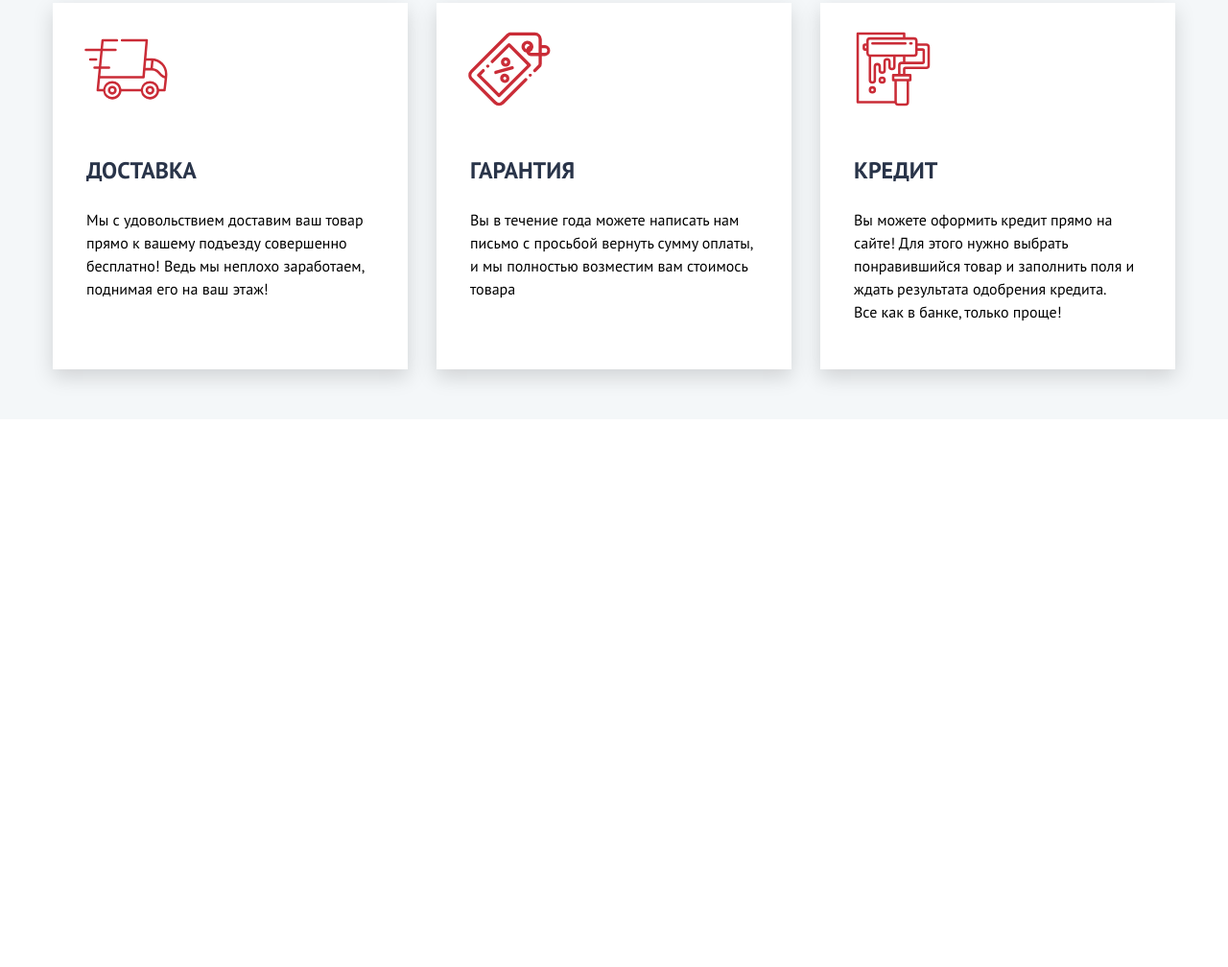
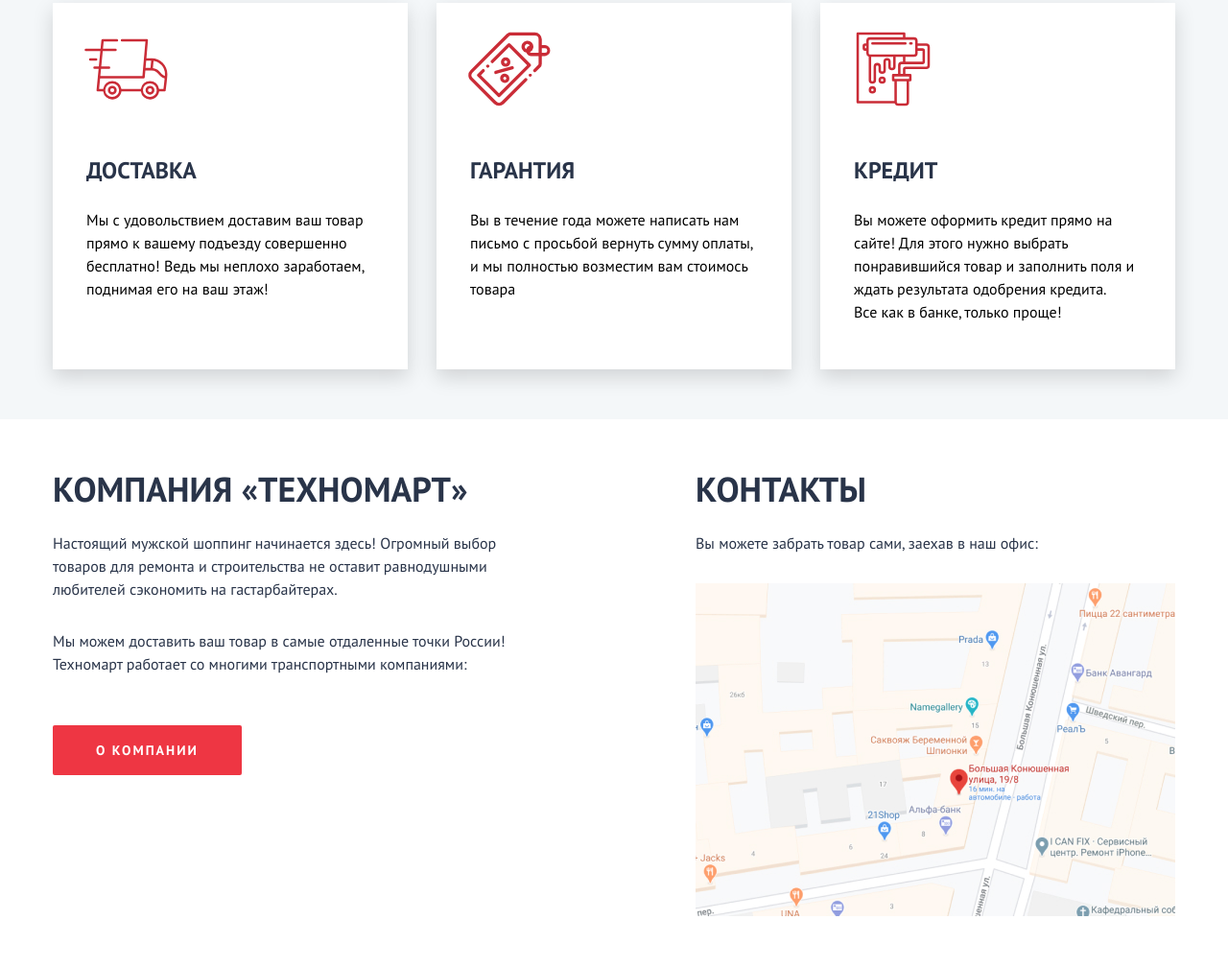
Before and after one commit to Nikita-Surin/tehnomart, a plain HTML site: page Index.html in a window 1280 px wide. Shown: the part 1099-2107 px from the top of the page at 96% size. Before the commit the page ends 1586 px from the top, so only its background shows below. Drawn offline with Linux system fonts and the light colour scheme.

Commit message:
Сверстал секцию контактов

```diff
--- a/Index.html
+++ b/Index.html
@@ -160,7 +160,22 @@
           </div>
         </div>
       </section>
-      <section class="contacts"></section>
+      <section class="contacts">
+        <h2 class="visually-hidden">Информация о нас.</h2>
+        <div class="contacts-container">
+          <h3 class="contacts-title">Компания «Техномарт»</h3>
+          <p class="contacts-description">Настоящий мужской шоппинг начинается здесь! Огромный выбор товаров для ремонта и строительства не оставит равнодушными любителей сэкономить на гастарбайтерах.</p>
+          <p class="contacts-description">Мы можем доставить ваш товар в самые отдаленные точки России! Техномарт работает со многими транспортными компаниями:</p>
+          <a class="link contacts-link" href="#">о компании</a>
+        </div>
+        <div class="contacts-container">
+          <h3 class="contacts-title">Контакты</h3>
+          <p class="contacts-description">Вы можете забрать товар сами, заехав в наш офис:</p>
+          <a class="link map-link" href="https://yandex.ru/maps/">
+            <img src="/images/map.jpg" width="500" height="347" alt="Наше местоположения на карте.">
+          </a>
+        </div>
+      </section>
     </main>
     <!--подвал сайта-->
     <footer class="page-footer">
--- a/styles/styles.css
+++ b/styles/styles.css
@@ -409,3 +409,47 @@ body {
 .services-card-description {
   margin: 21px 0 0;
 }
+
+/* секция контактов */
+
+.contacts {
+  display: flex;
+  justify-content: space-between;
+  margin: 0 auto;
+  max-width: 1170px;
+}
+
+.contacts-container {
+  width: 500px;
+}
+
+.contacts-title {
+  margin: 2px 0 23px;
+  font-size: 36px;
+  line-height: 42px;
+  text-transform: uppercase;
+  color: #293449;
+}
+
+.contacts-description {
+  margin-bottom: 30px;
+  color: #293449;
+}
+
+.contacts-link {
+  display: block;
+  margin: 0;
+  margin-top: 52px;
+  padding: 14px 45px;
+  max-width: 197px;
+  font-size: 14px;
+  font-weight: 700;
+  letter-spacing: 2px;
+  text-transform: uppercase;
+  border-radius: 2px;
+  background: #EE3643;
+}
+
+.map-link {
+  padding-bottom: 49px;
+}
```
Also changed, not shown: images/map.jpg (added).
